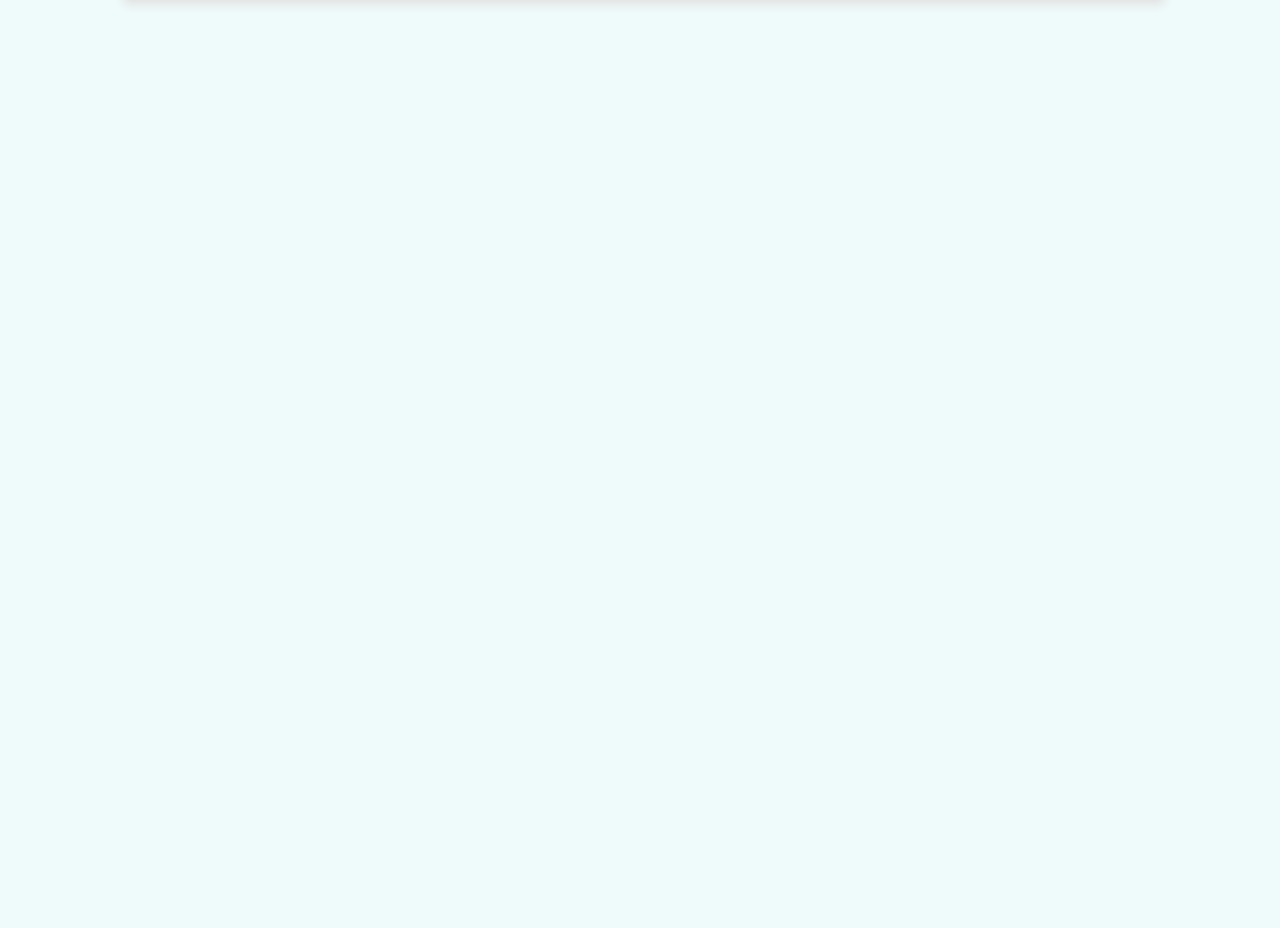
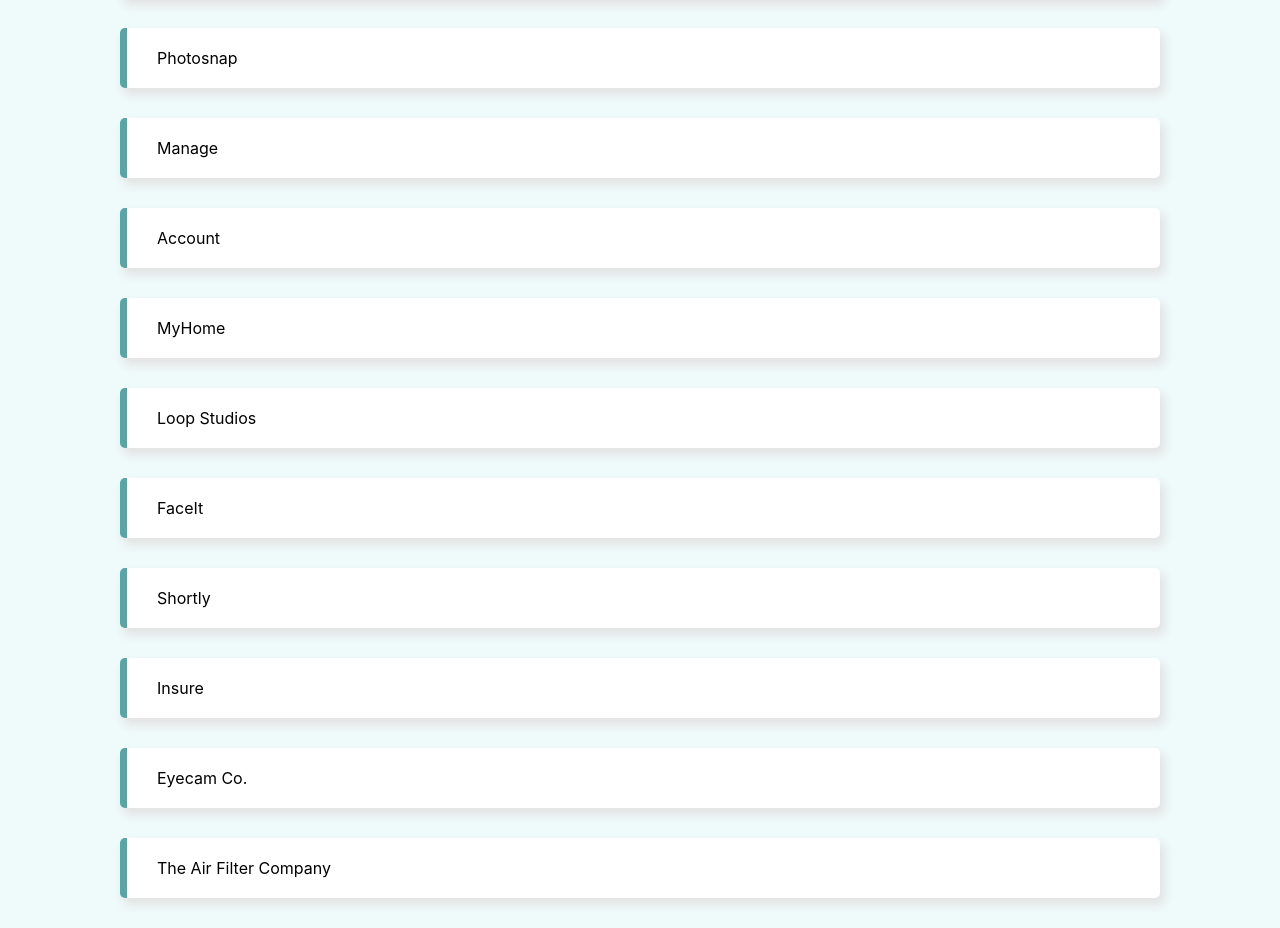
Before and after one commit to atripunoska/job-listings, a React (Create React App) app: page / in a window 1280 px wide. Shown: the part 262-1190 px from the top of the page. Before the commit the page ends 800 px from the top, so only its background shows below. Built offline with nearby package versions, Linux system fonts and the light colour scheme.

Commit message:
Add Job listing data

```diff
--- a/src/App.js
+++ b/src/App.js
@@ -1,13 +1,21 @@
 import Header from "./components/Header";
 import Card from "./components/Card";
 import "./styles/main.scss";
+import data from "./data";
 
 function App() {
+  const Cards = () => {
+    const cardItems = data.map((d) => (
+      <Card key={d.id} company={d.company}></Card>
+    ));
+    return cardItems;
+  };
   return (
     <div className="App">
       <Header />
       <main>
         <Card company="test" />
+        {Cards()}
       </main>
     </div>
   );
--- /dev/null
+++ b/src/data.js
@@ -0,0 +1,154 @@
+const data = [
+  {
+    id: 1,
+    company: "Photosnap",
+    logo: "./images/photosnap.svg",
+    new: true,
+    featured: true,
+    position: "Senior Frontend Developer",
+    role: "Frontend",
+    level: "Senior",
+    postedAt: "1d ago",
+    contract: "Full Time",
+    location: "USA Only",
+    languages: ["HTML", "CSS", "JavaScript"],
+    tools: [],
+  },
+  {
+    id: 2,
+    company: "Manage",
+    logo: "./images/manage.svg",
+    new: true,
+    featured: true,
+    position: "Fullstack Developer",
+    role: "Fullstack",
+    level: "Midweight",
+    postedAt: "1d ago",
+    contract: "Part Time",
+    location: "Remote",
+    languages: ["Python"],
+    tools: ["React"],
+  },
+  {
+    id: 3,
+    company: "Account",
+    logo: "./images/account.svg",
+    new: true,
+    featured: false,
+    position: "Junior Frontend Developer",
+    role: "Frontend",
+    level: "Junior",
+    postedAt: "2d ago",
+    contract: "Part Time",
+    location: "USA Only",
+    languages: ["JavaScript"],
+    tools: ["React", "Sass"],
+  },
+  {
+    id: 4,
+    company: "MyHome",
+    logo: "./images/myhome.svg",
+    new: false,
+    featured: false,
+    position: "Junior Frontend Developer",
+    role: "Frontend",
+    level: "Junior",
+    postedAt: "5d ago",
+    contract: "Contract",
+    location: "USA Only",
+    languages: ["CSS", "JavaScript"],
+    tools: [],
+  },
+  {
+    id: 5,
+    company: "Loop Studios",
+    logo: "./images/loop-studios.svg",
+    new: false,
+    featured: false,
+    position: "Software Engineer",
+    role: "Fullstack",
+    level: "Midweight",
+    postedAt: "1w ago",
+    contract: "Full Time",
+    location: "Worldwide",
+    languages: ["JavaScript"],
+    tools: ["Ruby", "Sass"],
+  },
+  {
+    id: 6,
+    company: "FaceIt",
+    logo: "./images/faceit.svg",
+    new: false,
+    featured: false,
+    position: "Junior Backend Developer",
+    role: "Backend",
+    level: "Junior",
+    postedAt: "2w ago",
+    contract: "Full Time",
+    location: "UK Only",
+    languages: ["Ruby"],
+    tools: ["RoR"],
+  },
+  {
+    id: 7,
+    company: "Shortly",
+    logo: "./images/shortly.svg",
+    new: false,
+    featured: false,
+    position: "Junior Developer",
+    role: "Frontend",
+    level: "Junior",
+    postedAt: "2w ago",
+    contract: "Full Time",
+    location: "Worldwide",
+    languages: ["HTML", "JavaScript"],
+    tools: ["Sass"],
+  },
+  {
+    id: 8,
+    company: "Insure",
+    logo: "./images/insure.svg",
+    new: false,
+    featured: false,
+    position: "Junior Frontend Developer",
+    role: "Frontend",
+    level: "Junior",
+    postedAt: "2w ago",
+    contract: "Full Time",
+    location: "USA Only",
+    languages: ["JavaScript"],
+    tools: ["Vue", "Sass"],
+  },
+  {
+    id: 9,
+    company: "Eyecam Co.",
+    logo: "./images/eyecam-co.svg",
+    new: false,
+    featured: false,
+    position: "Full Stack Engineer",
+    role: "Fullstack",
+    level: "Midweight",
+    postedAt: "3w ago",
+    contract: "Full Time",
+    location: "Worldwide",
+    languages: ["JavaScript", "Python"],
+    tools: ["Django"],
+  },
+  {
+    id: 10,
+    company: "The Air Filter Company",
+    logo: "./images/the-air-filter-company.svg",
+    new: false,
+    featured: false,
+    position: "Front-end Dev",
+    role: "Frontend",
+    level: "Junior",
+    postedAt: "1mo ago",
+    contract: "Part Time",
+    location: "Worldwide",
+    languages: ["JavaScript"],
+    tools: ["React", "Sass"],
+  },
+];
+
+export default data;
```
